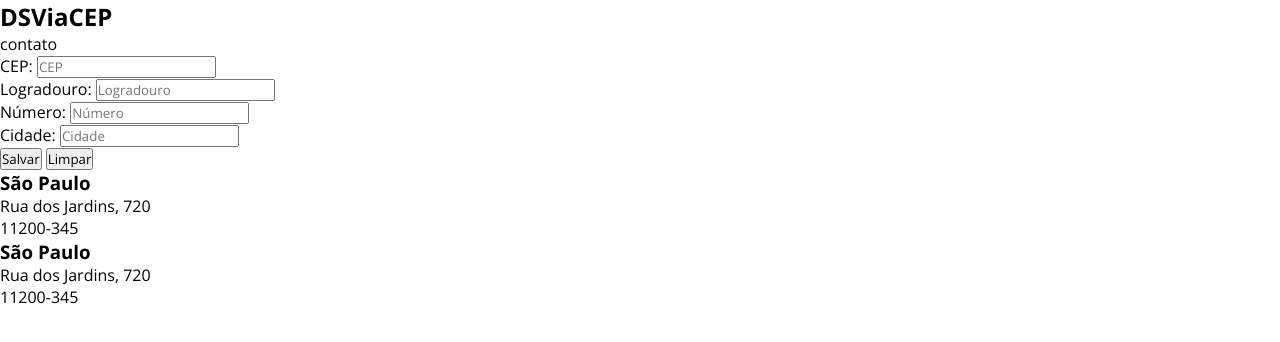
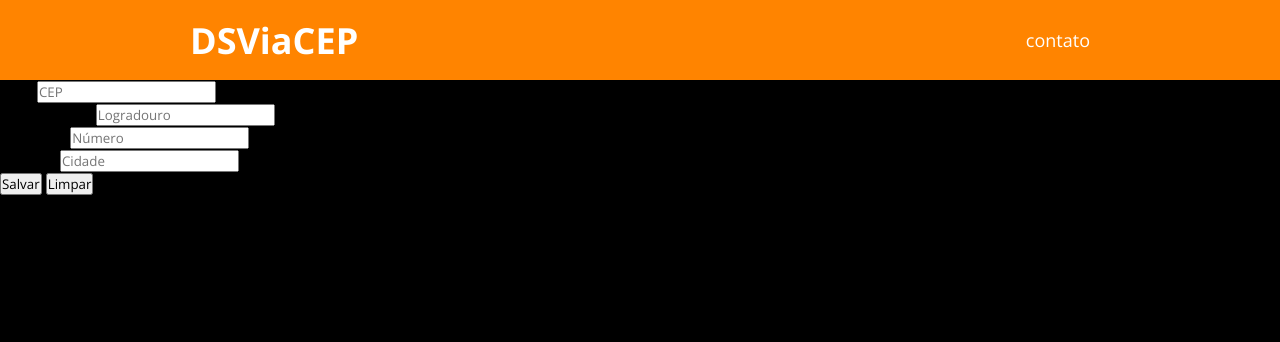
Before and after one commit to cauerg44/DSViaCep, a plain HTML site: page index.html in a window 1280 px wide. Drawn offline with nearby package versions, Linux system fonts and the light colour scheme.

Commit message:
Styling nav bar

```diff
--- a/css/styles.css
+++ b/css/styles.css
@@ -1,6 +1,43 @@
+:root {
+    --color-white: #FFF;
+}
+
 * {
     box-sizing: border-box;
     margin: 0;
     padding: 0;
     font-family: 'Open Sans', sans-serif;
 }
+
+html, body {
+    background-color: #000000;
+}
+
+.nav-container {
+    height: 80px;
+    background-color: #ff8400;
+    width: 100%;
+    padding: 0 20px;
+    display: flex;
+    align-items: center;
+}
+
+.nav-main {
+    width: 100%;
+    max-width: 900px;
+    margin: 0 auto;
+    display: flex;
+    align-items: center;
+    justify-content: space-between;
+}
+
+.nav-main h1 {
+    color: var(--color-white);
+    font-size: 36px;
+}
+
+.contact-link {
+    font-size: 18px;
+    cursor: pointer;
+    color: var(--color-white);
+}
--- a/index.html
+++ b/index.html
@@ -13,10 +13,10 @@
 </head>
 
 <body>
-    <header>
-        <nav>
+    <header class="nav-container">
+        <nav class="nav-main">
             <h1>DSViaCEP</h1>
-            <div>contato</div>
+            <div class="contact-link">contato</div>
         </nav>
     </header>
     <main>
```
